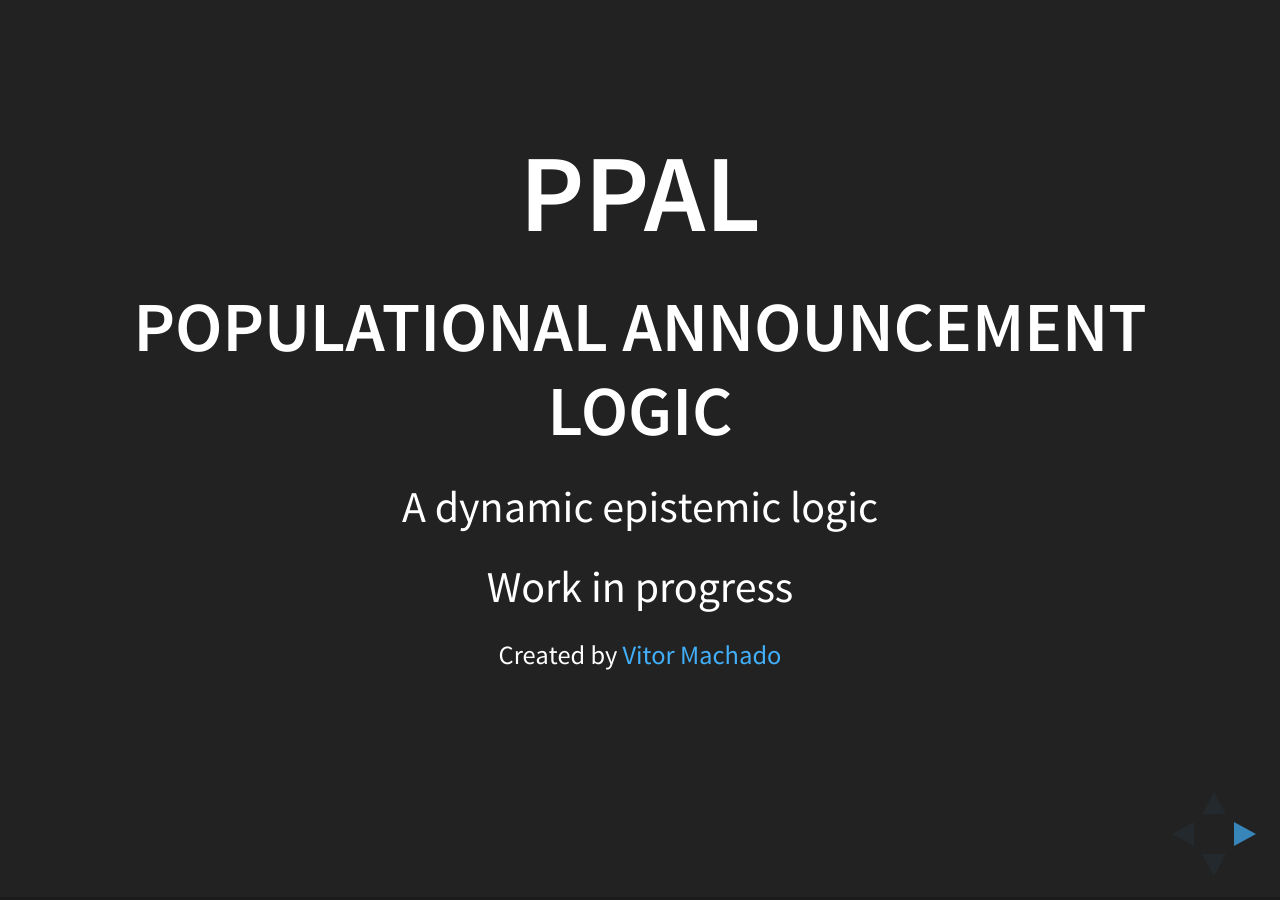
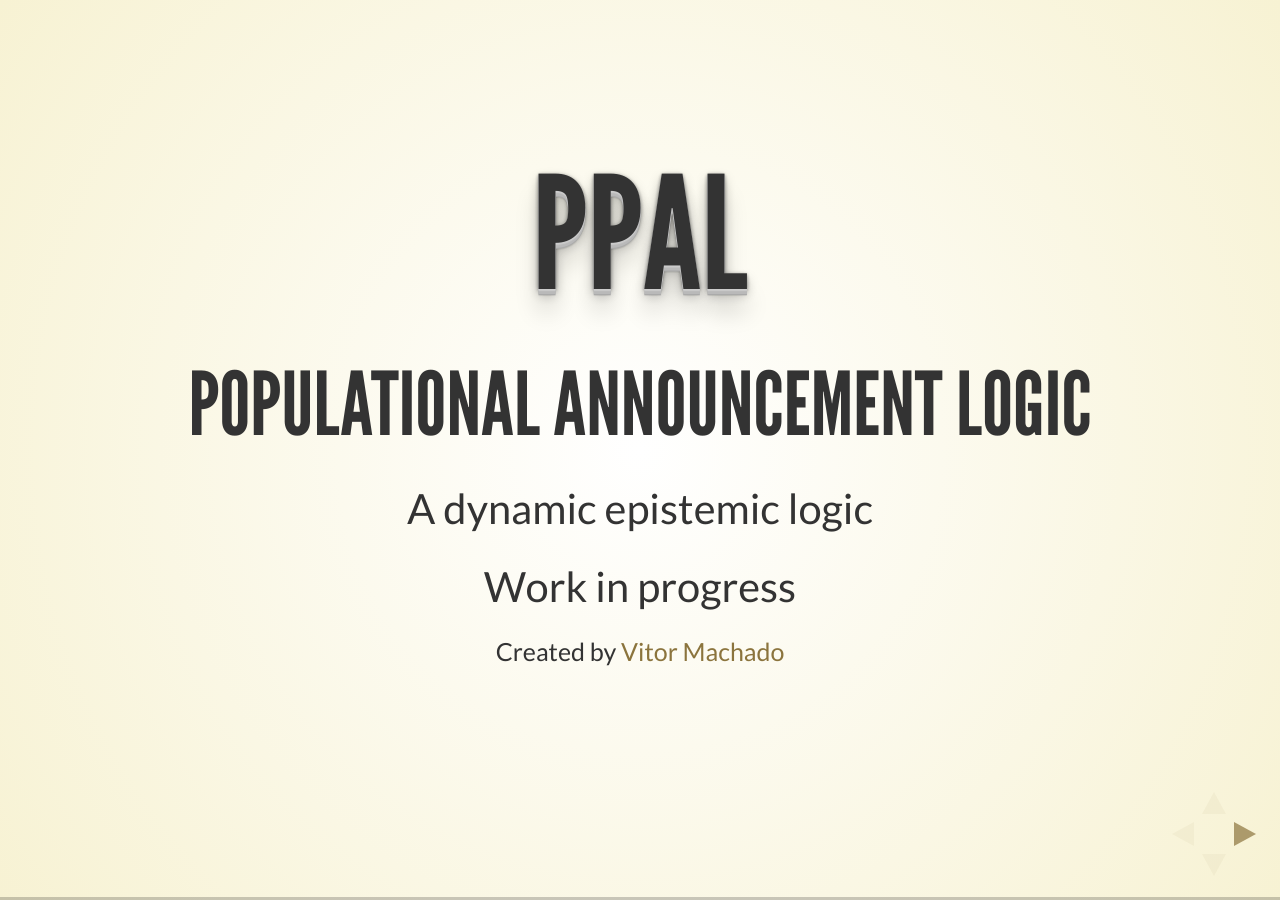
Before and after one commit to vittau/vittau.github.io, a Jekyll site: the page ppal/index.html, which Jekyll copies as it is, in a window 1280 px wide. Built offline with Jekyll 4.4.1, drawn with Linux system fonts in a browser that asks for light colours.

Commit message:
Theme changed

```diff
--- a/ppal/index.html
+++ b/ppal/index.html
@@ -15,7 +15,7 @@
 		<meta name="viewport" content="width=device-width, initial-scale=1.0, maximum-scale=1.0, user-scalable=no, minimal-ui">
 
 		<link rel="stylesheet" href="css/reveal.css">
-		<link rel="stylesheet" href="css/theme/black.css" id="theme">
+		<link rel="stylesheet" href="css/theme/beige.css" id="theme">
 
 		<!-- Code syntax highlighting -->
 		<link rel="stylesheet" href="lib/css/zenburn.css">
```
